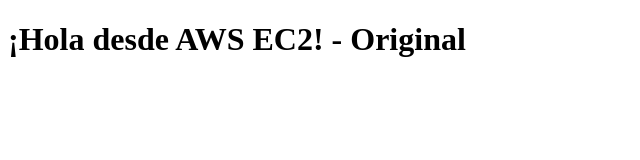
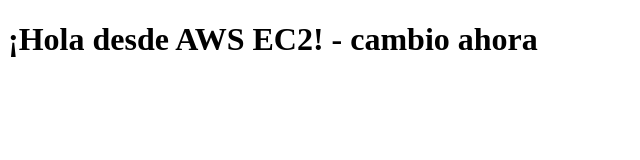
Before and after one commit to JMBOOTCAMP/mi-app-ec2, a plain HTML site: page index.html in a window 1280 px wide. Shown: the whole page, without its empty margins (0-640 px from the left). Drawn offline with Linux system fonts and the light colour scheme.

Commit message:
Actualizando todos los archivos 1

```diff
--- a/index.html
+++ b/index.html
@@ -6,6 +6,6 @@
     <title>Mi App en EC2</title>
 </head>
 <body>
-    <h1>¡Hola desde AWS EC2! - Original</h1>
+    <h1>¡Hola desde AWS EC2! - cambio ahora</h1>
 </body>
 </html>
```
